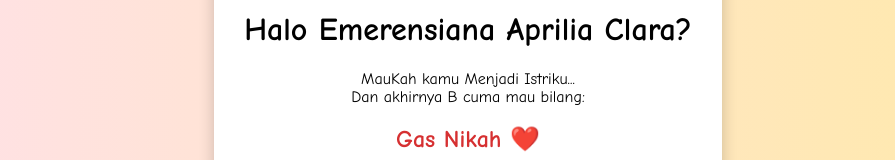
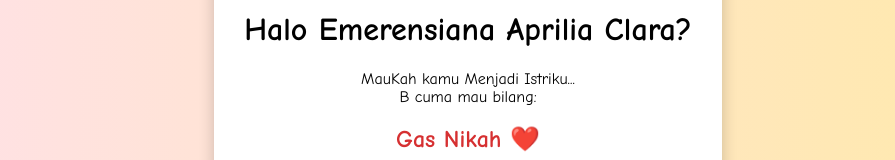
Before and after one commit to romantyyy/bidcab, a plain HTML site: page index.html in a window 1280 px wide. Shown: the part 287-447 px from the top of the page, without its empty margins (192-1087 px from the left). Drawn offline with Linux system fonts and the light colour scheme.

Commit message:
Update index.html

```diff
--- a/index.html
+++ b/index.html
@@ -115,7 +115,7 @@
       <div class="box">
         <h1>Halo Emerensiana Aprilia Clara?</h1>
         <p>
-          MauKah kamu Menjadi Istriku...<br />Dan akhirnya B cuma mau bilang:
+          MauKah kamu Menjadi Istriku...<br />B cuma mau bilang:
         </p>
         <h2>Gas Nikah ❤️</h2>
         <p>Gas Sn Ni</p>
```
